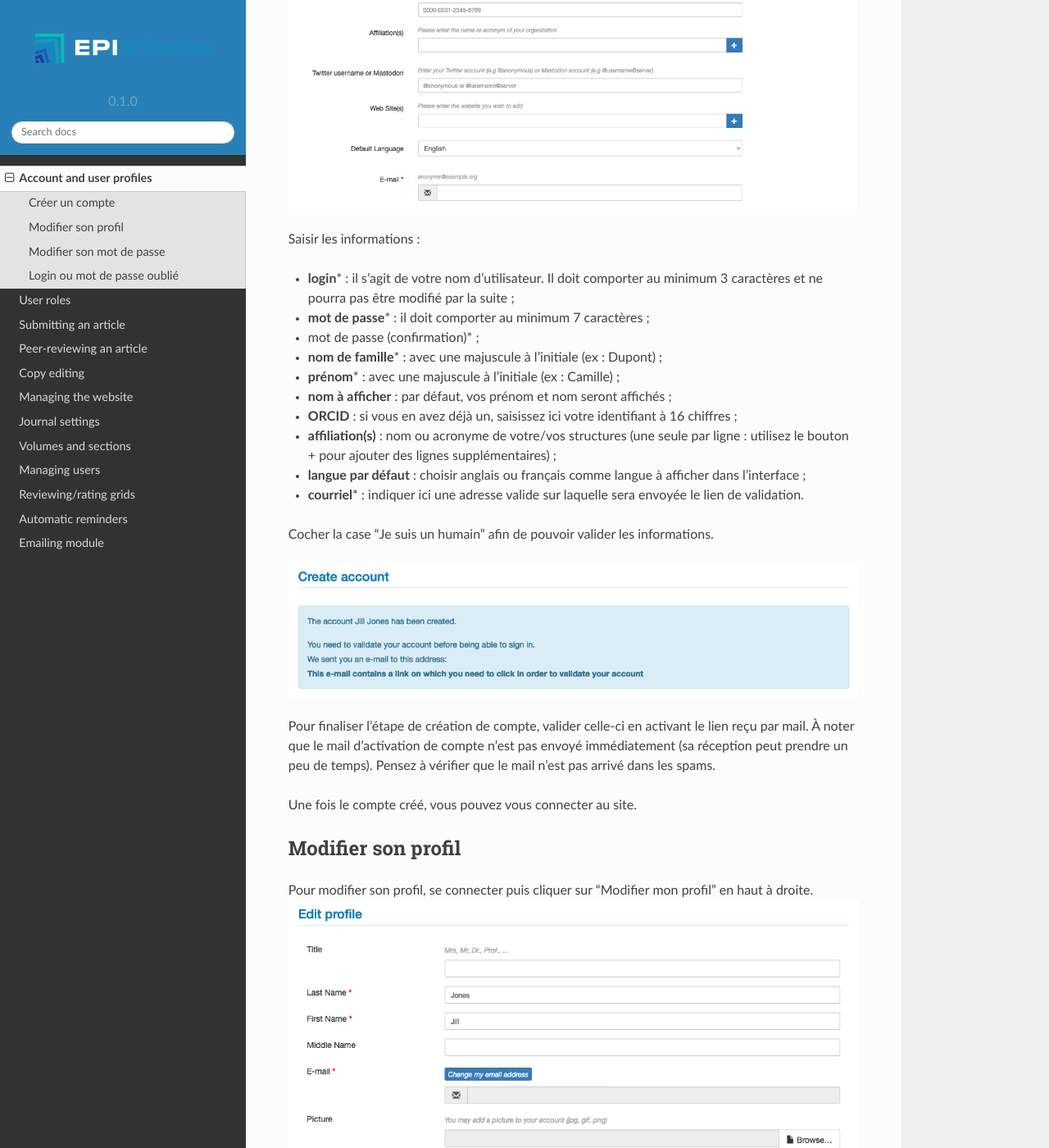
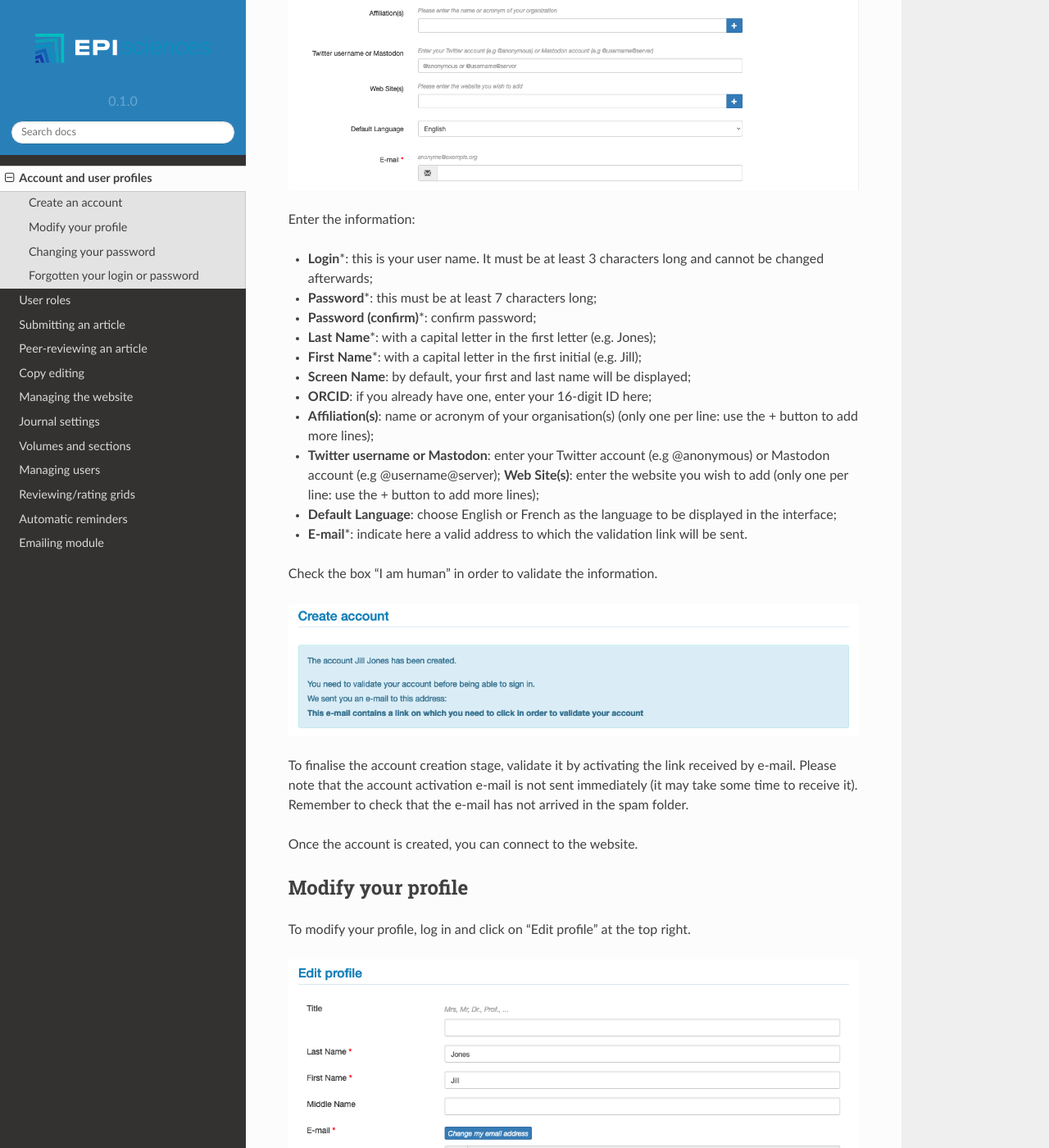
Before and after one commit to CCSDForge/episciences-documentation, a Sphinx documentation site: the page built from docs/source/account.md, in a window 1280 px wide and 1400 px high, scrolled down 1015 px. Shown: the whole window at 82% size. Built offline with Sphinx 7.4.7 and the Read the Docs theme 2.0.0, drawn with Linux system fonts in a browser that asks for light colours; pages that are not in the unit, such as notebooks, are missing from menus; some of the changed text lies outside the part shown.

Commit message:
add account.md

```diff
--- a/docs/source/account.md
+++ b/docs/source/account.md
@@ -1,60 +1,70 @@
 # Account and user profiles
-> **Rôles** : auteur, rédacteur, administrateur, rédacteur en chef, secrétaire de rédaction, webmaster, rédacteur invité, préparateur de copie, relecteur, membre, invité
+> **Rights** : Editor in Chief, Administrator, Editorial secretary, Editor, Webmaster, Guest editor, Copy editor, Reviewer, Author, Member
 
-Si vous avez déjà un compte sur HAL, vous n’avez pas besoin de vous créer un compte spécifique pour accéder à Episciences. Il vous suffit de renseigner vos login/mot de passe de votre compte HAL.
+If you already have an account on HAL, you do not need to create a specific account to reach Episciences. You just have to fill in your login/password of your HAL account.
 
-## Créer un compte
-La création d’un compte se fait en deux étapes :
-1. renseigner les informations nécessaires à la création du compte dans le formulaire dédié sur le site de la revue ;
-2. valider la création du compte en cliquant sur le lien d’activation reçu par mail.
+## Create an account
+There are two steps to creating an account:
+1. Fill in the information required to create the account in the dedicated form on the journal’s website;
+2. Validate the creation of the account by clicking on the activation link received by e-mail.
 
-Sur le site de la revue, cliquer sur “+ Créer un compte” en haut à droite.
+On the journal’s website, click on "+ Create account" at the top right.
 
-Les champs marqués d’un astérisque sont obligatoires.
+Fields marked with an asterisk are required.
 
-![Alt text](img/account-1.png "Créer un compte")
+![Alt text](img/account-1.png "Create account")
 
-Saisir les informations :
-+ **login*** : il s’agit de votre nom d’utilisateur. Il doit comporter au minimum 3 caractères et ne pourra pas être modifié par la suite ;
-+ **mot de passe*** : il doit comporter au minimum 7 caractères ;
-+ mot de passe (confirmation)* ;
-+ **nom de famille*** : avec une majuscule à l’initiale (ex : Dupont) ;
-+ **prénom*** : avec une majuscule à l’initiale (ex : Camille) ;
-+ **nom à afficher** : par défaut, vos prénom et nom seront affichés ;
-+ **ORCID** : si vous en avez déjà un, saisissez ici votre identifiant à 16 chiffres ;
-+ **affiliation(s)** : nom ou acronyme de votre/vos structures (une seule par ligne : utilisez le bouton + pour ajouter des lignes supplémentaires) ;
-+ **langue par défaut** : choisir anglais ou français comme langue à afficher dans l’interface ;
-+ **courriel*** : indiquer ici une adresse valide sur laquelle sera envoyée le lien de validation.
+Enter the information:
++ **Login***: this is your user name. It must be at least 3 characters long and cannot be changed afterwards;
++ **Password***: this must be at least 7 characters long;
++ **Password (confirm)***: confirm password;
++ **Last Name***: with a capital letter in the first letter (e.g. Jones);
++ **First Name***: with a capital letter in the first initial (e.g. Jill);
++ **Screen Name**: by default, your first and last name will be displayed;
++ **ORCID**: if you already have one, enter your 16-digit ID here;
++ **Affiliation(s)**: name or acronym of your organisation(s) (only one per line: use the + button to add more lines);
++ **Twitter username or Mastodon**: enter your Twitter account (e.g @anonymous) or Mastodon account (e.g
+  @username@server);
+  **Web Site(s)**: enter the website you wish to add (only one per line: use the + button to add more lines);
++ **Default Language**: choose English or French as the language to be displayed in the interface;
++ **E-mail***: indicate here a valid address to which the validation link will be sent.
 
-Cocher la case “Je suis un humain” afin de pouvoir valider les informations.
+Check the box “I am human” in order to validate the information.
 
-![Alt text](img/account-2.png "Valider la création du compte")
+![Alt text](img/account-2.png "Validate the creation of the account")
 
-Pour finaliser l’étape de création de compte, valider celle-ci en activant le lien reçu par mail. À noter que le mail d’activation de compte n’est pas envoyé immédiatement (sa réception peut prendre un peu de temps). Pensez à vérifier que le mail n’est pas arrivé dans les spams.
+To finalise the account creation stage, validate it by activating the link received by e-mail. Please note that the account activation e-mail is not sent immediately (it may take some time to receive it). Remember to check that the e-mail has not arrived in the spam folder.
 
-Une fois le compte créé, vous pouvez vous connecter au site.
+Once the account is created, you can connect to the website.
 
-## Modifier son profil
-Pour modifier son profil, se connecter puis cliquer sur “Modifier mon profil” en haut à droite.
-![Alt text](img/account-3.png "Modifier mon profil")
-Les informations suivantes peuvent être ajoutées à votre compte après sa création :
-+ **civilité** : Mme, M., Dr, Pr, etc. ;
-+ **complément de nom** ;
-+ **photo** : au format .jpg, .gif ou .png).
+## Modify your profile
+To modify your profile, log in and click on “Edit profile” at the top right.
 
-Vous pouvez également ajouter votre **ORCID**, renseigner vos **affiliations** et modifier la **langue par défaut** de l’interface.
+![Alt text](img/account-3.png "Edit profile")
 
-## Modifier son mot de passe
-Pour modifier son mot de passe, se connecter puis cliquer sur “Modifier mon mot de passe” en haut à droite.
-![Alt text](img/account-4.png "Modifier mon mot de passe")
-Il est nécessaire d’indiquer son mot de passe actuel pour pouvoir le modifier.
+The following information can be added to your account after its creation:
++ **Title**: Mrs, Mr, Dr, Prof, etc.;
++ **Middle Name**;
++ **Picture**: jpg, .gif or .png format.
 
-Le nouveau mot de passe doit comporter 7 caractères minimum.
+You can also add your **ORCID**, fill in your **affiliations** and change the **default language** of the interface.
 
-## Login ou mot de passe oublié
-En cas d’oubli de votre mot de passe ou de votre login, cliquez sur “Mot de passe oublié ?” ou “Login oublié ?” en haut à droite du bouton “Connexion”.
-![Alt text](img/account-5.png "Login ou mot de passe oublié")
-+ Si vous avez oublié votre **mot de passe**, saisissez votre login puis cliquer sur “Demander un nouveau mot de passe”. Vous recevrez un courriel contenant un lien vers une page où vous pourrez vous créer un nouveau mot de passe.
-+ Si vous avez oublié votre **login** (nom d’utilisateur), saisissez l’adresse mail associée à votre compte. Vous recevrez un courriel contenant votre nom d’utilisateur.
+## Changing your password
+To change your password, log in and click on “Change my password” in the top right-hand corner.
 
-À noter que les mails ne sont pas envoyés immédiatement (leur réception peut prendre un peu de temps). Pensez également à vérifier s’il ne sont pas arrivés dans les spams.
+![Alt text](img/account-4.png "Change my password")
+
+It is necessary to enter your current password in order to change it.
+
+The new password must be at least 7 characters long.
+
+## Forgotten your login or password
+If you have forgotten your password or login, click on “Forgotten password?” or “Forgotten username?” at the top right of the “Sign in” button.
+
+![Alt text](img/account-5.png "Forgotten username or password")
+
++ If you have forgotten your **password**, enter your login and click on “Ask for a new password”. You will receive an e-mail with a link to a page where you can create a new password.
++ If you have forgotten your **username** (login), enter the e-mail address associated with your account and click on
+  “Receive my username”. You will receive an e-mail containing your username.
+
+Please note that e-mails are not sent immediately (it may take some time to receive them). Please also check if they have not arrived in the spam folder.
```
